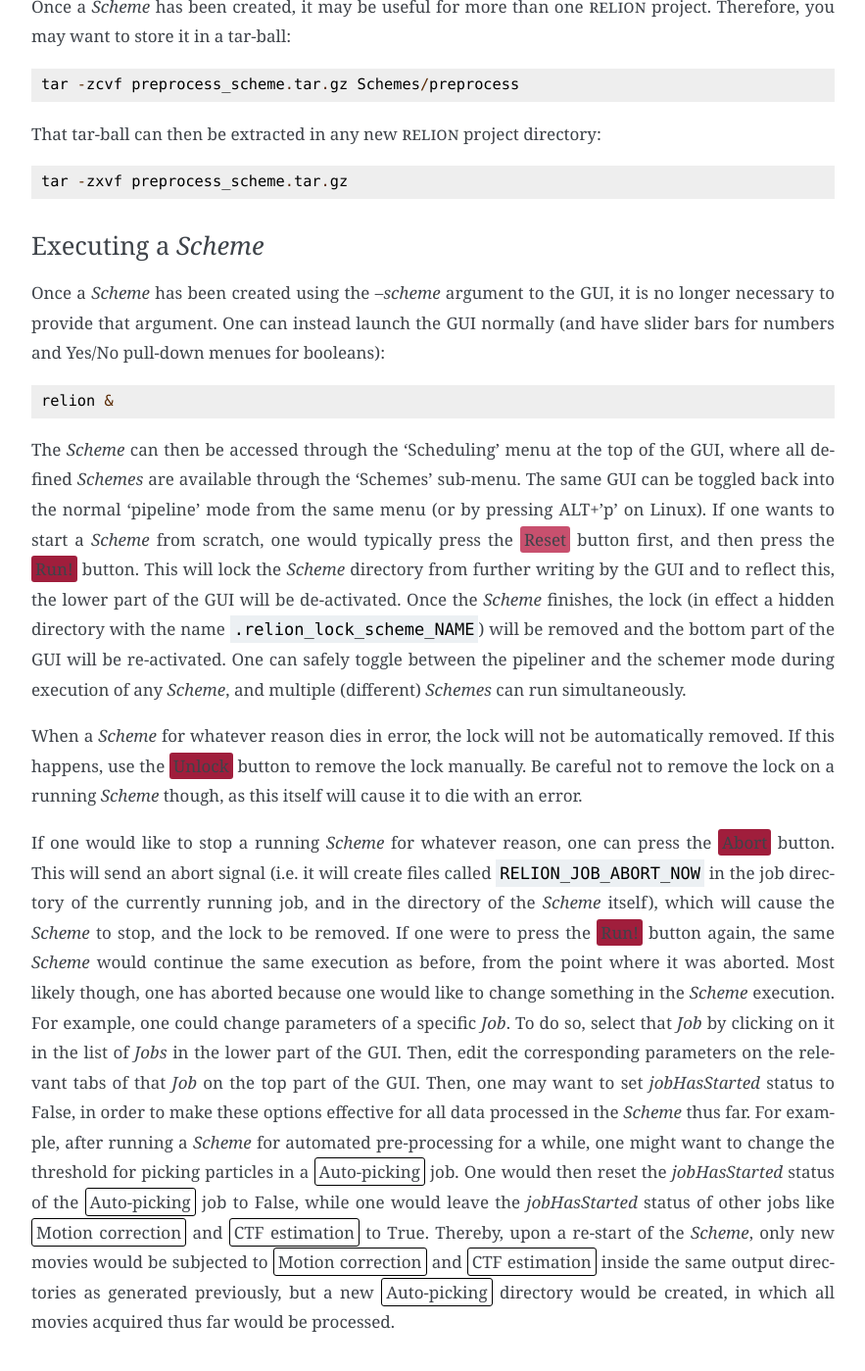
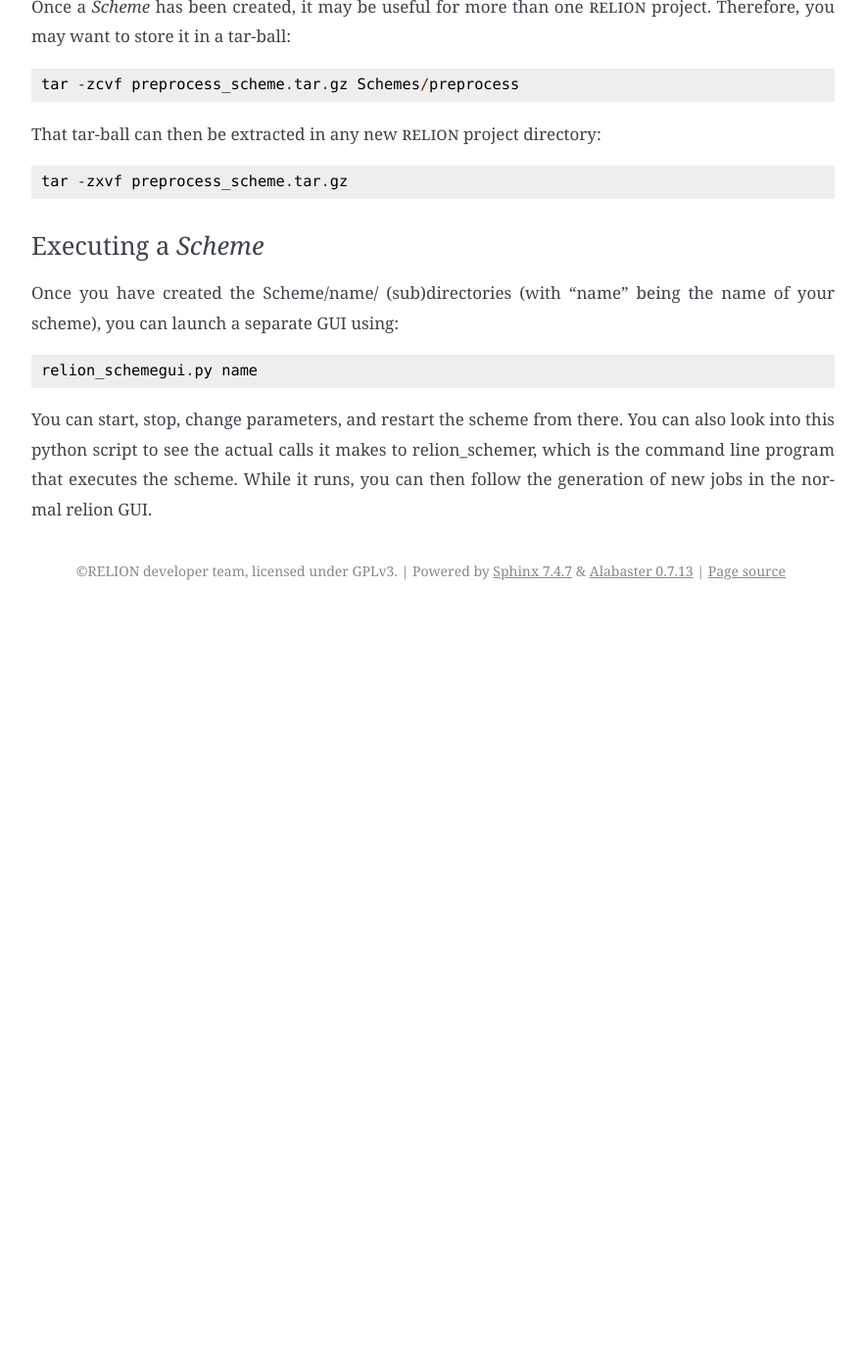
Before and after one commit to 3dem/relion-documents, a Sphinx documentation site: the page built from source/Reference/Schemes.rst, in a window 1280 px wide and 1400 px high, scrolled down 7633 px. Shown: the whole window at 98% size, without its empty margins (308-1191 px from the left). Built offline with Sphinx 7.4.7, drawn with Linux system fonts in a browser that asks for light colours; after the commit the page ends 8255 px from its top, so only the background shows below that.

Commit message:
Update Schemes.rst

```diff
--- a/source/Reference/Schemes.rst
+++ b/source/Reference/Schemes.rst
@@ -226,33 +226,12 @@ That tar-ball can then be extracted in any new |RELION| project directory:
 Executing a *Scheme*
 ^^^^^^^^^^^^^^^^^^^^^^
 
-Once a *Scheme* has been created using the `--scheme` argument to the GUI, it is no longer necessary to provide that argument.
-One can instead launch the GUI normally (and have slider bars for numbers and Yes/No pull-down menues for booleans):
+Once you have created the Scheme/name/ (sub)directories (with "name" being the name of your scheme), you can launch a separate GUI using:
+
 
 ::
 
-    relion &
+    relion_schemegui.py name
 
 
-The *Scheme* can then be accessed through the 'Scheduling' menu at the top of the GUI, where all defined *Schemes* are available through the 'Schemes' sub-menu.
-The same GUI can be toggled back into the normal 'pipeline' mode from the same menu (or by pressing ALT+'p' on Linux).
-If one wants to start a *Scheme* from scratch, one would typically press the :button:`Reset` button first, and then press the :runbutton:`Run!` button.
-This will lock the *Scheme* directory from further writing by the GUI and to reflect this, the lower part of the GUI will be de-activated.
-Once the *Scheme* finishes, the lock (in effect a hidden directory with the name ``.relion_lock_scheme_NAME``) will be removed and the bottom part of the GUI will be re-activated.
-One can safely toggle between the pipeliner and the schemer mode during execution of any *Scheme*, and multiple (different) *Schemes* can run simultaneously.
-
-When a *Scheme* for whatever reason dies in error, the lock will not be automatically removed.
-If this happens, use the :runbutton:`Unlock` button to remove the lock manually.
-Be careful not to remove the lock on a running *Scheme* though, as this itself will cause it to die with an error.
-
-If one would like to stop a running *Scheme* for whatever reason, one can press the :runbutton:`Abort` button.
-This will send an abort signal (i.e. it will create files called ``RELION_JOB_ABORT_NOW`` in the job directory of the currently running job, and in the directory of the *Scheme* itself), which will cause the *Scheme* to stop, and the lock to be removed.
-If one were to press the :runbutton:`Run!` button again, the same *Scheme* would continue the same execution as before, from the point where it was aborted.
-Most likely though, one has aborted because one would like to change something in the *Scheme* execution.
-For example, one could change parameters of a specific *Job*.
-To do so, select that *Job* by clicking on it in the list of *Jobs* in the lower part of the GUI.
-Then, edit the corresponding parameters on the relevant tabs of that *Job* on the top part of the GUI.
-Then, one may want to set `jobHasStarted` status to False, in order to make these options effective for all data processed in the *Scheme* thus far.
-For example, after running a *Scheme* for automated pre-processing for a while, one might want to change the threshold for picking particles in a :jobtype:`Auto-picking` job.
-One would then reset the `jobHasStarted` status of the :jobtype:`Auto-picking` job to False, while one would leave the `jobHasStarted` status of other jobs like :jobtype:`Motion correction` and :jobtype:`CTF estimation` to True.
-Thereby, upon a re-start of the *Scheme*, only new movies would be subjected to :jobtype:`Motion correction` and :jobtype:`CTF estimation` inside the same output directories as generated previously, but a new :jobtype:`Auto-picking` directory would be created, in which all movies acquired thus far would be processed.
+You can start, stop, change parameters, and restart the scheme from there. You can also look into this python script to see the actual calls it makes to relion_schemer, which is the command line program that executes the scheme. While it runs, you can then follow the generation of new jobs in the normal relion GUI.
```
